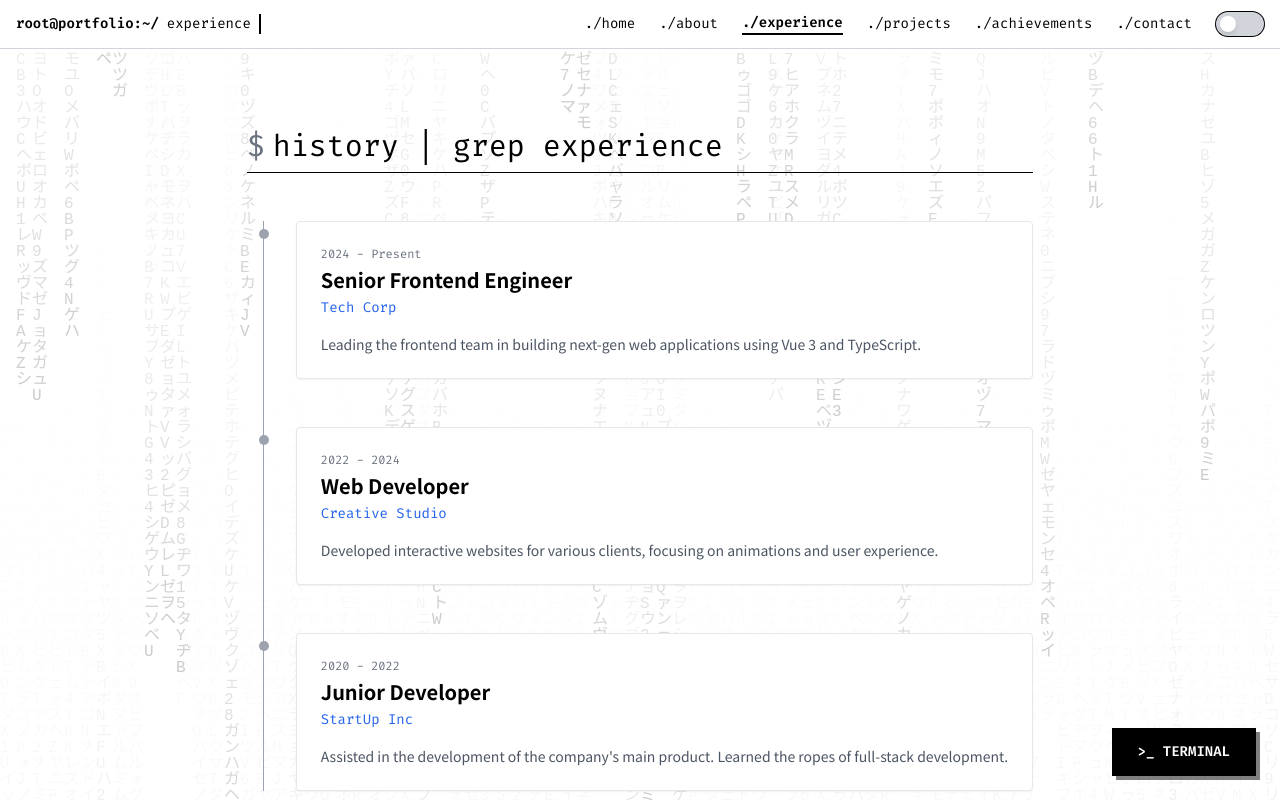
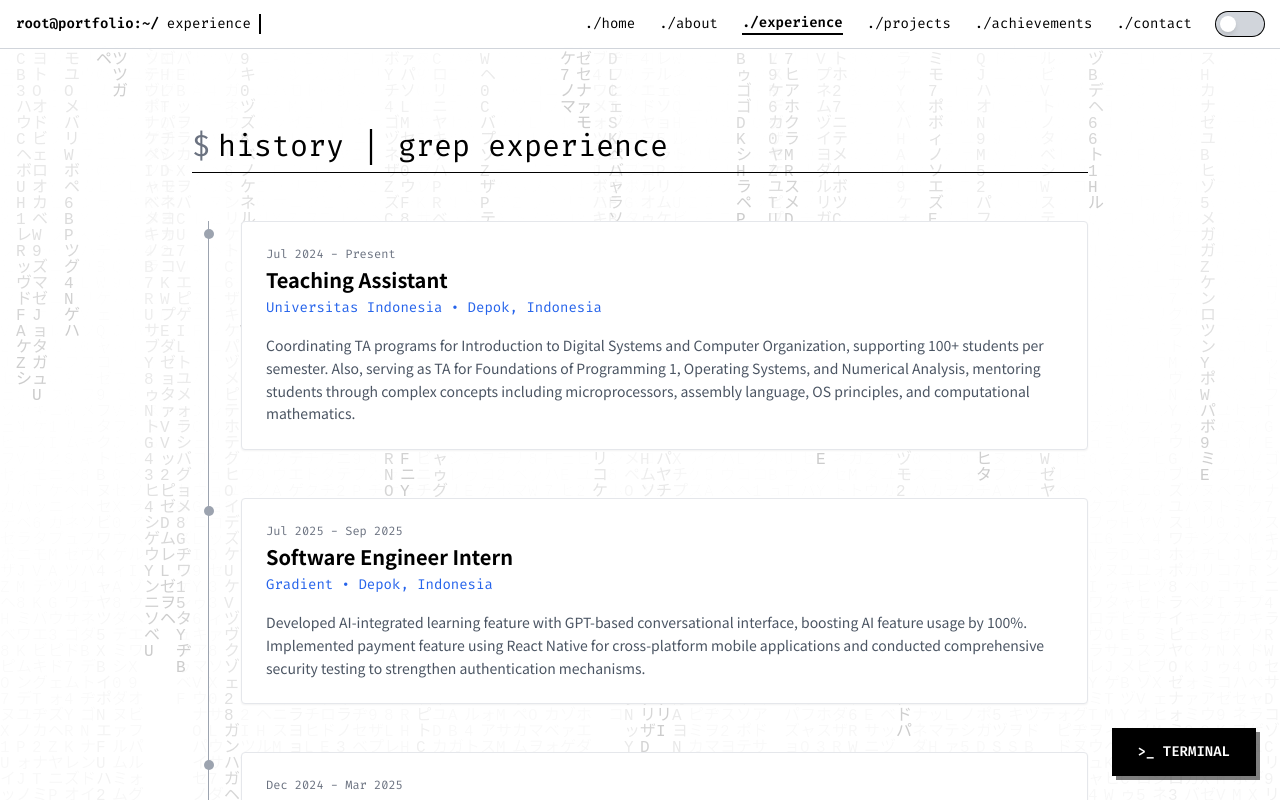
Before and after one commit to setiawans/portofolio-revamp, a Vue app: page /experience in a window 1280 px wide. Shown: the top 800 px of the page. Built offline with nearby package versions, Linux system fonts and the light colour scheme.

Commit message:
feat: add experience

```diff
--- a/src/views/ExperienceView.vue
+++ b/src/views/ExperienceView.vue
@@ -12,8 +12,8 @@
         <div class="bg-white dark:bg-white/5 p-6 rounded border border-gray-200 dark:border-white/10 hover:border-black dark:hover:border-hacker-green/50 transition-all shadow-sm">
           <span class="text-xs font-mono text-gray-500 dark:text-hacker-green mb-1 block">{{ exp.period }}</span>
           <h3 class="text-xl font-bold text-black dark:text-white mb-1">{{ exp.role }}</h3>
-          <h4 class="text-blue-600 dark:text-blue-400 mb-4 text-sm font-mono">{{ exp.company }}</h4>
-          <p class="text-gray-600 dark:text-gray-400 text-sm">{{ exp.description }}</p>
+          <h4 class="text-blue-600 dark:text-blue-400 mb-4 text-sm font-mono">{{ exp.company }} • {{ exp.location }}</h4>
+          <p class="text-gray-600 dark:text-gray-400 text-sm leading-relaxed">{{ exp.description }}</p>
         </div>
       </div>
     </div>
@@ -23,22 +23,25 @@
 <script setup lang="ts">
 const experiences = [
   {
-    period: "2024 - Present",
-    role: "Senior Frontend Engineer",
-    company: "Tech Corp",
-    description: "Leading the frontend team in building next-gen web applications using Vue 3 and TypeScript."
+    period: "Jul 2024 - Present",
+    role: "Teaching Assistant",
+    company: "Universitas Indonesia",
+    location: "Depok, Indonesia",
+    description: "Coordinating TA programs for Introduction to Digital Systems and Computer Organization, supporting 100+ students per semester. Also, serving as TA for Foundations of Programming 1, Operating Systems, and Numerical Analysis, mentoring students through complex concepts including microprocessors, assembly language, OS principles, and computational mathematics."
   },
   {
-    period: "2022 - 2024",
-    role: "Web Developer",
-    company: "Creative Studio",
-    description: "Developed interactive websites for various clients, focusing on animations and user experience."
+    period: "Jul 2025 - Sep 2025",
+    role: "Software Engineer Intern",
+    company: "Gradient",
+    location: "Depok, Indonesia",
+    description: "Developed AI-integrated learning feature with GPT-based conversational interface, boosting AI feature usage by 100%. Implemented payment feature using React Native for cross-platform mobile applications and conducted comprehensive security testing to strengthen authentication mechanisms."
   },
   {
-    period: "2020 - 2022",
-    role: "Junior Developer",
-    company: "StartUp Inc",
-    description: "Assisted in the development of the company's main product. Learned the ropes of full-stack development."
+    period: "Dec 2024 - Mar 2025",
+    role: "Ransomware Prevention R&D Team Member",
+    company: "MarkAny GaneshaIT",
+    location: "Jakarta, Indonesia",
+    description: "Performed feature extraction from I/O Request Packet (IRP) data for LLM-based classification models to distinguish malware from benign processes. Implemented end-to-end integration of ransomware detection pipeline and refactored codebase to improve maintainability for production deployment."
   }
 ]
 </script>
```
